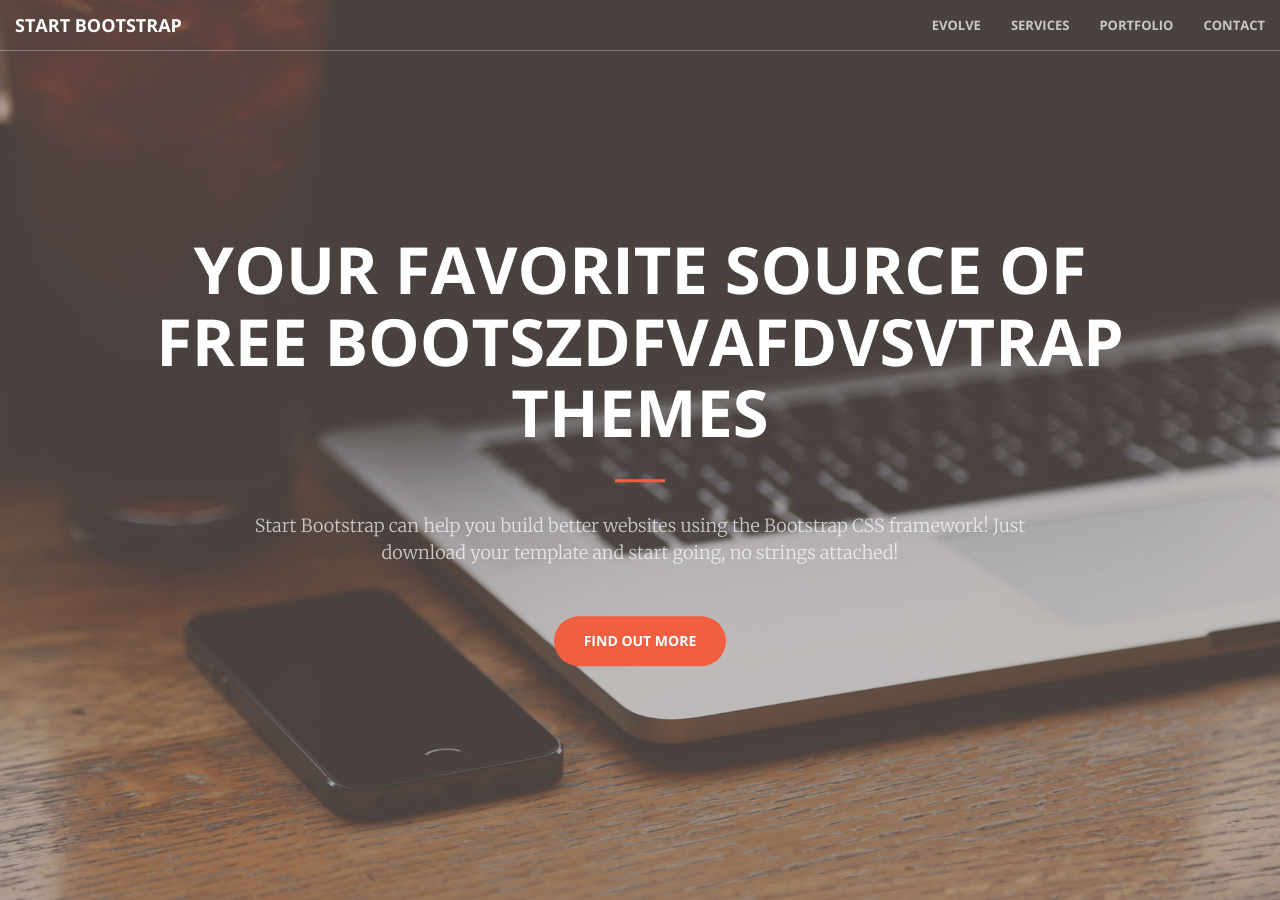
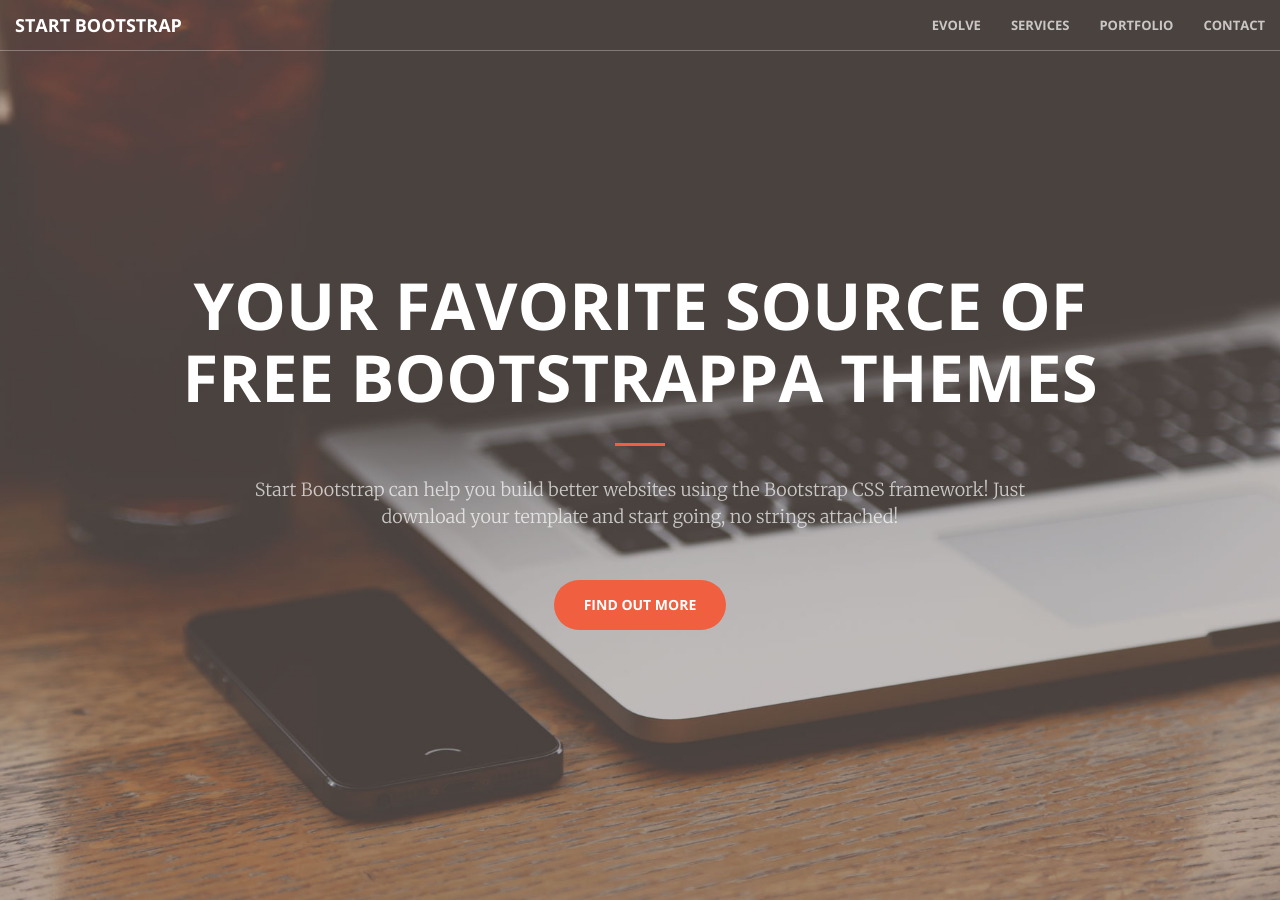
Before and after one commit to DanielPalatnik123/styleguide, a Jekyll site: the page built from index.html, in a window 1280 px wide and 900 px high. Built offline with Jekyll 4.4.1, drawn with Linux system fonts in a browser that asks for light colours.

Commit message:
creating branch
new staging branch

```diff
--- a/index.html
+++ b/index.html
@@ -6,7 +6,7 @@
     <header>
         <div class="header-content">
             <div class="header-content-inner">
-                <h1>Your Favorite Source of Free Bootszdfvafdvsvtrap Themes</h1>
+                <h1>Your Favorite Source of Free Bootstrappa Themes</h1>
                 <hr>
                 <p>Start Bootstrap can help you build better websites using the Bootstrap CSS framework! Just download your template and start going, no strings attached!</p>
                 <a href="#about" class="btn btn-primary btn-xl page-scroll">Find Out More</a>
```
